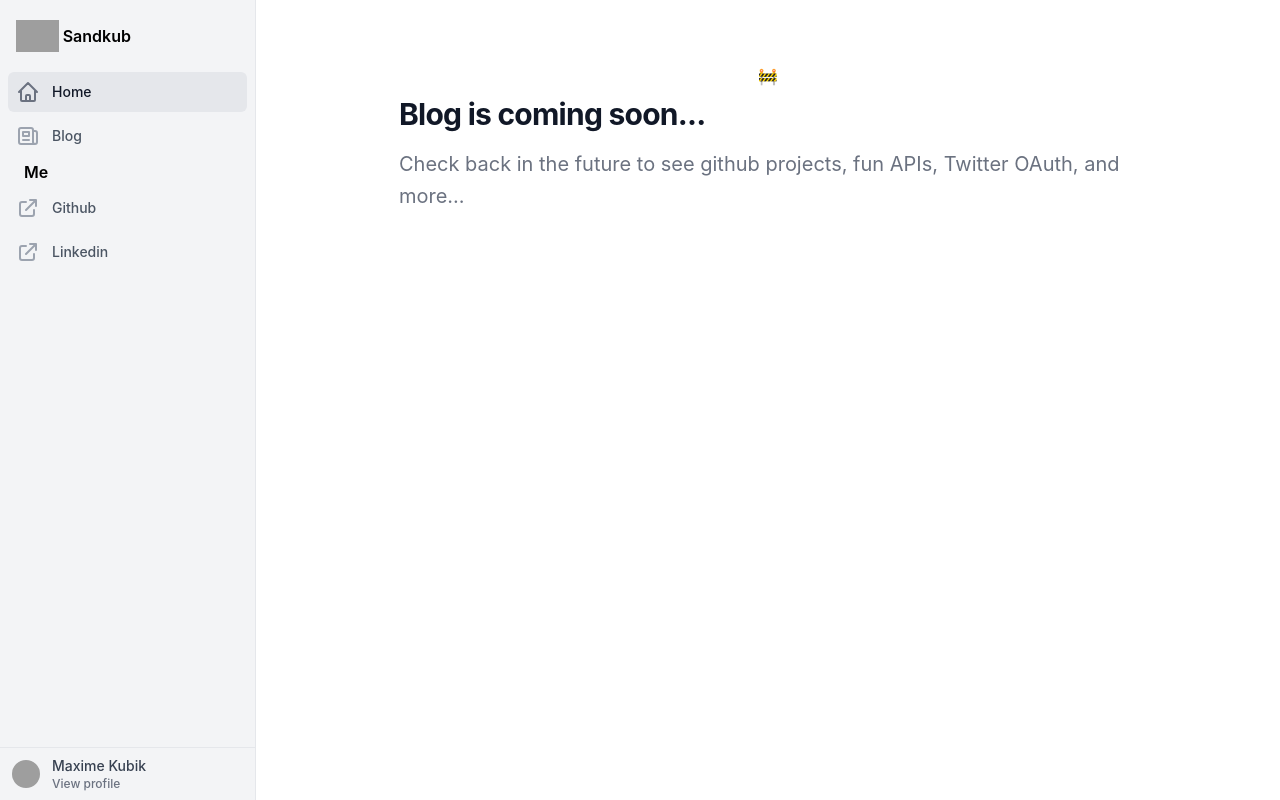
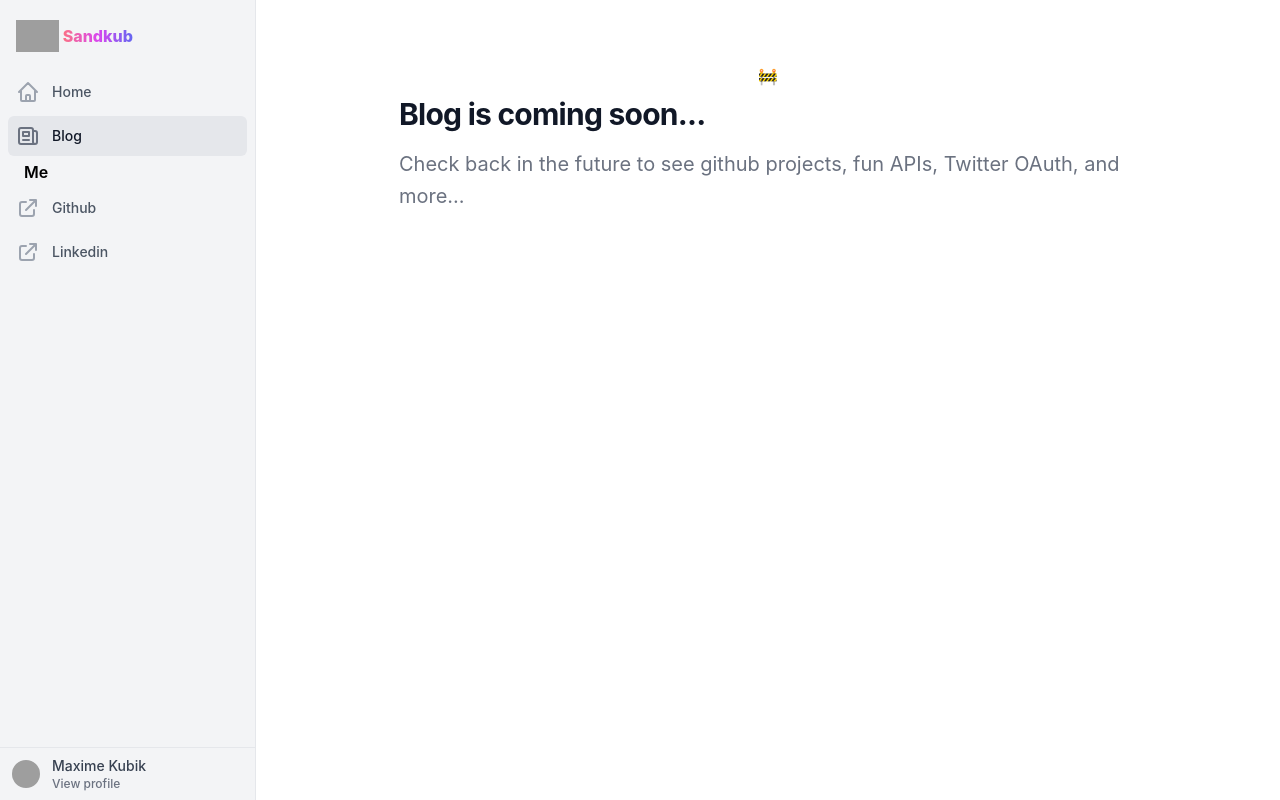
Before and after one commit to mkubdev/Sandkub, a Next.js app: page /blog in a window 1280 px wide. Built offline with nearby package versions, Linux system fonts and the light colour scheme; grey boxes are pictures that could not be loaded.

Commit message:
feature: navigation is now matching the current route

```diff
--- a/components/Sidebar/NavDesktop.js
+++ b/components/Sidebar/NavDesktop.js
@@ -1,13 +1,8 @@
 import {
   CalendarIcon,
-  HomeIcon,
-  MapIcon,
-  MenuIcon,
-  SearchCircleIcon,
-  SpeakerphoneIcon,
-  UserGroupIcon,
-  XIcon,
+  HomeIcon
 } from "@heroicons/react/outline";
+import { useRouter } from "next/router";
 
 const navigation = [
     { name: "Dashboard", href: "#", icon: HomeIcon, current: true },
@@ -15,6 +10,8 @@
   ];
 
 const NavDesktop = () => {
+  const router = useRouter();
+
   return (
     <>
       <nav className="mt-5 flex-1" aria-label="Sidebar">
@@ -24,7 +21,7 @@
               key={item.name}
               href={item.href}
               className={classNames(
-                item.current
+                router.route == item.href
                   ? "bg-gray-200 text-gray-900"
                   : "text-gray-600 hover:bg-gray-50 hover:text-gray-900",
                 "group flex items-center px-2 py-2 text-sm font-medium rounded-md"
@@ -32,33 +29,7 @@
             >
               <item.icon
                 className={classNames(
-                  item.current
-                    ? "text-gray-500"
-                    : "text-gray-400 group-hover:text-gray-500",
-                  "mr-3 h-6 w-6"
-                )}
-                aria-hidden="true"
-              />
-              {item.name}
-            </a>
-          ))}
-          <div className="flex items-center flex-shrink-0 px-4">
-            <span className="font">Me</span>
-          </div>
-          {navigation2.map((item) => (
-            <a
-              key={item.name}
-              href={item.href}
-              className={classNames(
-                item.current
-                  ? "bg-gray-200 text-gray-900"
-                  : "text-gray-600 hover:bg-gray-50 hover:text-gray-900",
-                "group flex items-center px-2 py-2 text-sm font-medium rounded-md"
-              )}
-            >
-              <item.icon
-                className={classNames(
-                  item.current
+                  router.route == item.href
                     ? "text-gray-500"
                     : "text-gray-400 group-hover:text-gray-500",
                   "mr-3 h-6 w-6"
--- a/components/Sidebar/Sidebar.js
+++ b/components/Sidebar/Sidebar.js
@@ -4,6 +4,7 @@
   NewspaperIcon,
 } from "@heroicons/react/outline";
 import Link from "next/link";
+import { useRouter } from "next/router";
 
 const navigation = [
   { name: "Home", href: "/", icon: HomeIcon, current: true },
@@ -12,7 +13,7 @@
 ];
 
 const me = [
-  { name: "Github", href: "#", icon: ExternalLinkIcon, current: false },
+  { name: "Github", href: "https://github.com/mkubdev", icon: ExternalLinkIcon, current: false },
   { name: "Linkedin", href: "#", icon: ExternalLinkIcon, current: false },
 ];
 
@@ -28,7 +29,34 @@
   );
 }
 
+function LinkItem({ item }) {
+  return (
+    <a
+      href={item.href}
+      className={classNames(
+        item.current
+          ? "bg-gray-200 text-gray-900"
+          : "text-gray-600 hover:bg-gray-50 hover:text-gray-900",
+        "group flex items-center px-2 py-2 text-sm font-medium rounded-md"
+      )}
+    >
+      <item.icon
+        className={classNames(
+          item.current
+            ? "text-gray-500"
+            : "text-gray-400 group-hover:text-gray-500",
+          "mr-3 h-6 w-6"
+        )}
+        aria-hidden="true"
+      />
+      {item.name}
+    </a>
+  );
+}
+
 const Sidebar = () => {
+  const router = useRouter();
+
   return (
     <div className="flex-1 flex flex-col min-h-0 border-r border-gray-200 bg-gray-100">
       <div className="flex-1 flex flex-col pt-5 pb-4 overflow-y-auto">
@@ -36,9 +64,12 @@
           <img
             className="h-8 w-auto"
             src="https://img.icons8.com/stickers/100/000000/palm-tree.png"
-            alt="Workflow"
+            alt="Sandkub"
           />
-          <span className="mx-1 font-semibold">Sandkub</span>
+          <span
+            class="mx-1 font-extrabold text-transparent bg-clip-text bg-gradient-to-r from-rose-400 via-fuchsia-500 to-indigo-500"
+          >Sandkub</span>
+
         </div>
         <nav className="mt-5 flex-1" aria-label="Sidebar">
           <div className="px-2 space-y-1">
@@ -46,7 +77,7 @@
               <Link key={item.name} href={item.href}>
                 <a
                   className={classNames(
-                    item.current
+                    router.route == item.href
                       ? "bg-gray-200 text-gray-900"
                       : "text-gray-600 hover:bg-gray-50 hover:text-gray-900",
                     "group flex items-center px-2 py-2 text-sm font-medium rounded-md"
@@ -54,7 +85,7 @@
                 >
                   <item.icon
                     className={classNames(
-                      item.current
+                      router.route == item.href
                         ? "text-gray-500"
                         : "text-gray-400 group-hover:text-gray-500",
                       "mr-3 h-6 w-6"
@@ -68,27 +99,7 @@
             <SidebarSeparator title="Me" />
 
             {me.map((item) => (
-              <a
-                key={item.name}
-                href={item.href}
-                className={classNames(
-                  item.current
-                    ? "bg-gray-200 text-gray-900"
-                    : "text-gray-600 hover:bg-gray-50 hover:text-gray-900",
-                  "group flex items-center px-2 py-2 text-sm font-medium rounded-md"
-                )}
-              >
-                <item.icon
-                  className={classNames(
-                    item.current
-                      ? "text-gray-500"
-                      : "text-gray-400 group-hover:text-gray-500",
-                    "mr-3 h-6 w-6"
-                  )}
-                  aria-hidden="true"
-                />
-                {item.name}
-              </a>
+              <LinkItem key={item.name} item={item} />
             ))}
           </div>
         </nav>
```
